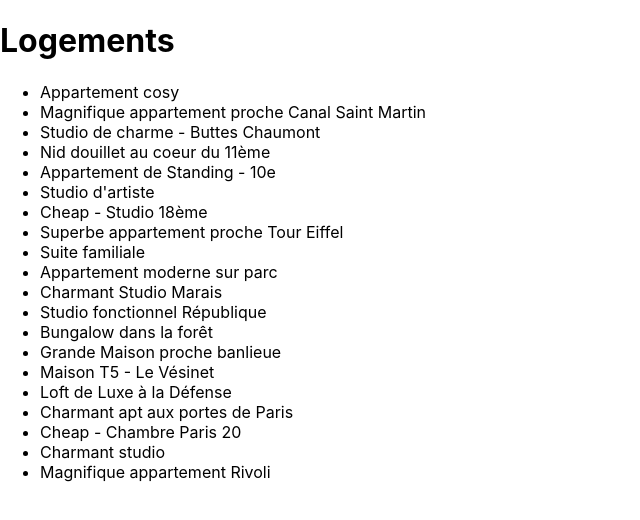
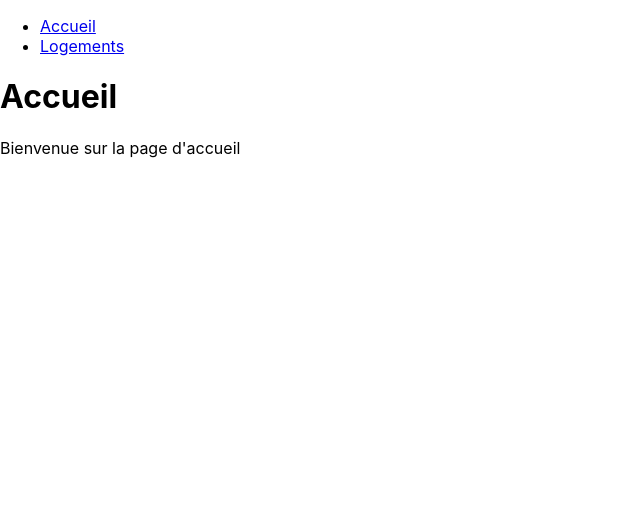
Before and after one commit to cerinetbls/projet-5, a React (Create React App) app: page / in a window 1280 px wide. Shown: the top 520 px of the page, without its empty margins (0-640 px from the left). Built offline with nearby package versions, Linux system fonts and the light colour scheme.

Commit message:
Ajout de React Router et configuration des routes avec menu de navigation

```diff
--- a/package.json
+++ b/package.json
@@ -8,6 +8,7 @@
     "@testing-library/user-event": "^13.5.0",
     "react": "^18.3.1",
     "react-dom": "^18.3.1",
+    "react-router-dom": "^6.23.1",
     "react-scripts": "5.0.1",
     "web-vitals": "^2.1.4"
   },
--- a/src/App.js
+++ b/src/App.js
@@ -1,15 +1,44 @@
 import React from 'react';
+import { Route, Routes, Link } from 'react-router-dom';
 import logements from './logements.json';
+
+// Composant Accueil
+const Home = () => (
+  <div>
+    <h1>Accueil</h1>
+    <p>Bienvenue sur la page d'accueil</p>
+  </div>
+);
+
+// Composant Logements
+const Logements = () => (
+  <div>
+    <h1>Logements</h1>
+    <ul>
+      {logements.map(logement => (
+        <li key={logement.id}>{logement.title}</li>
+      ))}
+    </ul>
+  </div>
+);
 
 function App() {
   return (
     <div className="App">
-      <h1>Logements</h1>
-      <ul>
-        {logements.map(logement => (
-          <li key={logement.id}>{logement.title}</li>
-        ))}
-      </ul>
+      <nav>
+        <ul>
+          <li>
+            <Link to="/">Accueil</Link>
+          </li>
+          <li>
+            <Link to="/logements">Logements</Link>
+          </li>
+        </ul>
+      </nav>
+      <Routes>
+        <Route path="/" element={<Home />} />
+        <Route path="/logements" element={<Logements />} />
+      </Routes>
     </div>
   );
 }
--- a/src/index.js
+++ b/src/index.js
@@ -1,5 +1,6 @@
 import React from 'react';
 import ReactDOM from 'react-dom/client';
+import { BrowserRouter as Router } from 'react-router-dom';
 import './index.css';
 import App from './App';
 import reportWebVitals from './reportWebVitals';
@@ -7,11 +8,10 @@ import reportWebVitals from './reportWebVitals';
 const root = ReactDOM.createRoot(document.getElementById('root'));
 root.render(
   <React.StrictMode>
-    <App />
+    <Router>
+      <App />
+    </Router>
   </React.StrictMode>
 );
 
-// If you want to start measuring performance in your app, pass a function
-// to log results (for example: reportWebVitals(console.log))
-// or send to an analytics endpoint. Learn more: https://bit.ly/CRA-vitals
 reportWebVitals();
```
Also changed, not shown: 1 other file (tests, documents, lock files or other folders).
